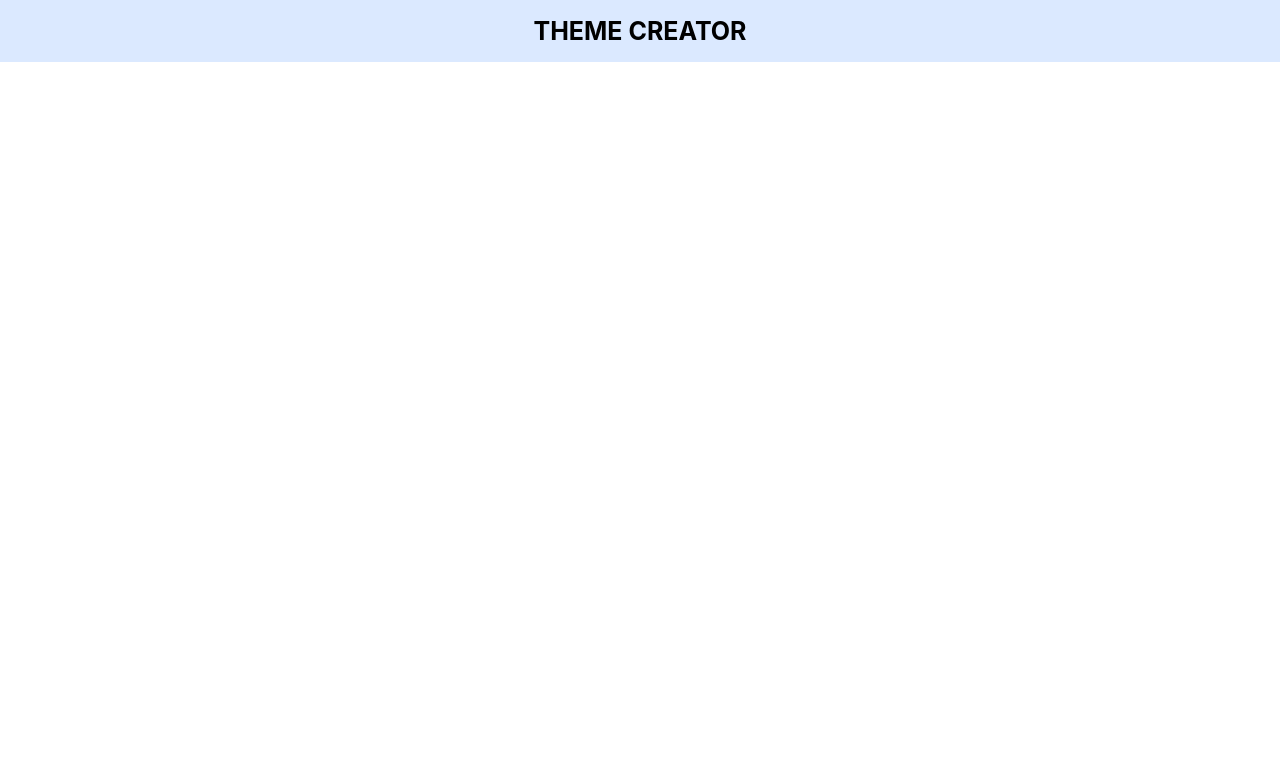
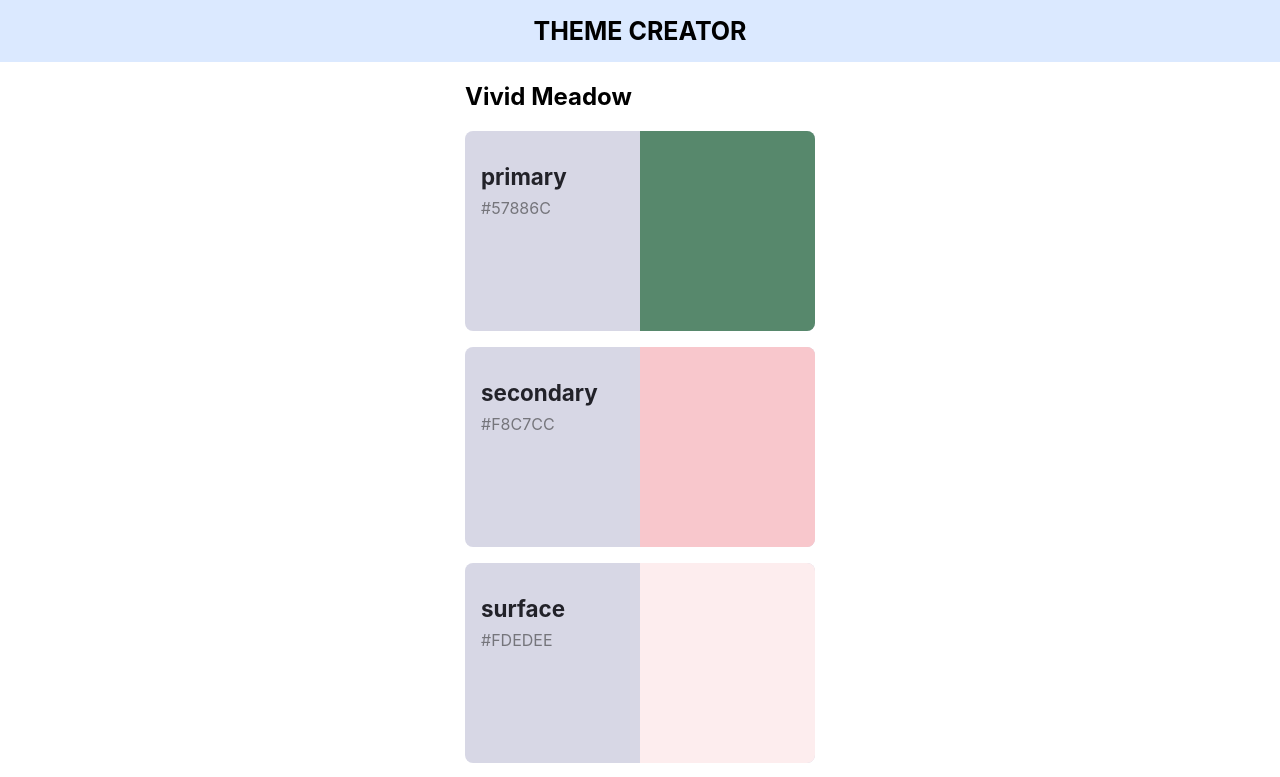
Before and after one commit to Jessica-Windoffer/recap-project-4_theme-creator-app, a React (Create React App) app: page / in a window 1280 px wide. Shown: the top 777 px of the page. Built offline with nearby package versions, Linux system fonts and the light colour scheme.

Commit message:
Solving part 1 of the recap-project-4_theme-creator-app

```diff
--- a/src/App.css
+++ b/src/App.css
@@ -1,20 +1,16 @@
-.app {
-  text-align: center;
+.app__main {
+  margin: 0 auto;
+  max-width: 350px;
 }
 
-/* .app {
-  display: grid;
-  min-height: 100vh;
-  grid-template-rows: auto 1fr auto;
-  max-width: 368px;
-  margin: 0 auto;
-  gap: 32px;
+.theme-title {
+  font-size: 1.5rem;
 }
 
-.app__main {
-  width: 100%;
-  padding: 0 16px;
-  display: flex;
-  flex-direction: column;
-  gap: 80px;
-} */
+.color-list {
+  display: grid;
+  gap: 1rem;
+  list-style: none;
+  margin: 0;
+  padding-left: 0;
+}
--- a/src/App.js
+++ b/src/App.js
@@ -1,16 +1,24 @@
 import "./App.css";
 import "./db";
 import Header from "./components/Header/Header";
-import Card from "./components/ColorCard/ColorCard";
+import ColorCard from "./components/ColorCard/ColorCard";
+import { themes } from "./db";
 
 function App() {
+  const theme = themes[0];
   return (
     <div className="app">
       <Header />
       <main className="app__main">
-        <Card />
+        <h2 className="theme-title">{theme.name}</h2>
+        <ul className="color-list">
+          {theme.colors.map((color) => (
+            <li key={color.role}>
+              <ColorCard color={color} />
+            </li>
+          ))}
+        </ul>
       </main>
-      {/* <Footer /> */}
     </div>
   );
 }
--- a/src/components/ColorCard/ColorCard.js
+++ b/src/components/ColorCard/ColorCard.js
@@ -1,6 +1,16 @@
 import "./colorCard.css";
-import { themes } from "../../db";
 
-export default function Card() {
-  return;
+export default function ColorCard({ color }) {
+  return (
+    <article className="color-card">
+      <div
+        className="color-card__display"
+        style={{ backgroundColor: color.value }}
+      ></div>
+      <div className="color-card__info">
+        <span className="color-card__role">{color.role}</span>
+        <span className="color-card__hex">{color.value}</span>
+      </div>
+    </article>
+  );
 }
--- a/src/components/ColorCard/colorCard.css
+++ b/src/components/ColorCard/colorCard.css
@@ -0,0 +1,44 @@
+.color-card {
+  display: grid;
+  grid-template-columns: 175px 1fr;
+  min-height: 200px;
+  grid-template-areas: "info color";
+  background-color: #d7d7e5;
+  color: #222229;
+  overflow: hidden;
+  border-radius: 8px;
+}
+
+.color-card__display {
+  grid-area: color;
+  position: relative;
+}
+
+.color-card__color-name {
+  position: absolute;
+  top: 0;
+  right: 0;
+  font-size: 1.25rem;
+  background-color: #d7d7e5;
+  padding: 0.5rem;
+  border-bottom-left-radius: 8px;
+  opacity: 0.9;
+  color: black;
+}
+
+.color-card__info {
+  grid-area: info;
+  padding: 2rem 1rem;
+  display: flex;
+  flex-direction: column;
+  gap: 0.5rem;
+}
+
+.color-card__role {
+  font-size: 1.4rem;
+  font-weight: bold;
+}
+
+.color-card__hex {
+  color: #75757b;
+}
```
